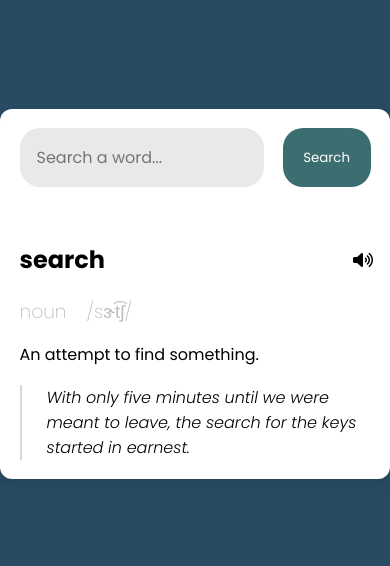
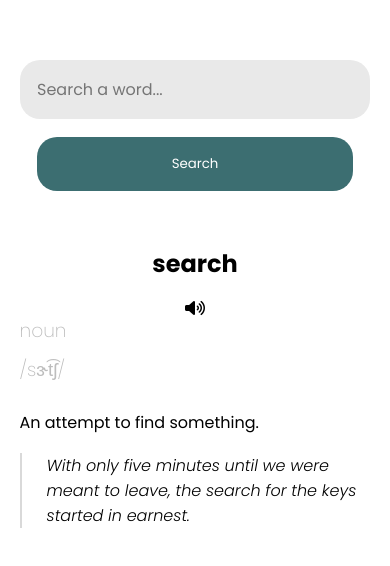
Before and after one commit to Queso03/Dictionary-app, a plain HTML site: page index.html in a window 390 px wide. Shown: the part 128-694 px from the top of the page. Drawn offline with Linux system fonts and the light colour scheme.

Commit message:
Add responsive styles for mobile devices.

```diff
--- a/styles.css
+++ b/styles.css
@@ -97,3 +97,68 @@ body > div {
     font-weight: 300;
     font-style: italic;
 }
+
+/* RESPONSIVE */
+@media(max-width: 768px) {
+    body {
+        background-color: #ffffff;
+    }
+
+    body > div {
+        border-radius: 0;
+        box-shadow: none;
+        padding: 5%;
+        width: 100%;
+        max-width: 100%;
+    }
+
+    #input-text {
+        display: flex;
+        flex-direction: column;
+        align-items: center;
+        padding-bottom: 10%;
+    }
+
+    #input-text > input {
+        width: 90%;
+        margin-bottom: 5%;
+    }
+
+    #input-text > button {
+        width: 90%;
+    }
+
+    #word {
+        display: flex;
+        flex-direction: column;
+    }
+
+    #word > i {
+        width: 100%;
+        height: 100%;
+        text-align: center;
+    }
+
+    #type {
+        display: flex;
+        flex-direction: column;
+    }
+
+    #type > h3 {
+        margin: 0;
+        font-weight: 200;
+        color: #bdbdbd;
+        display: inline-block;
+        margin-right: 0;
+        margin-bottom: 10px;
+    }
+
+    #word-def > h4 {
+        margin-top: 5%;
+        margin-bottom: 0;
+        padding-left: 25px;
+        border-left: 2px solid #D9D9D9;
+        font-weight: 300;
+        font-style: italic;
+    }
+}
```
